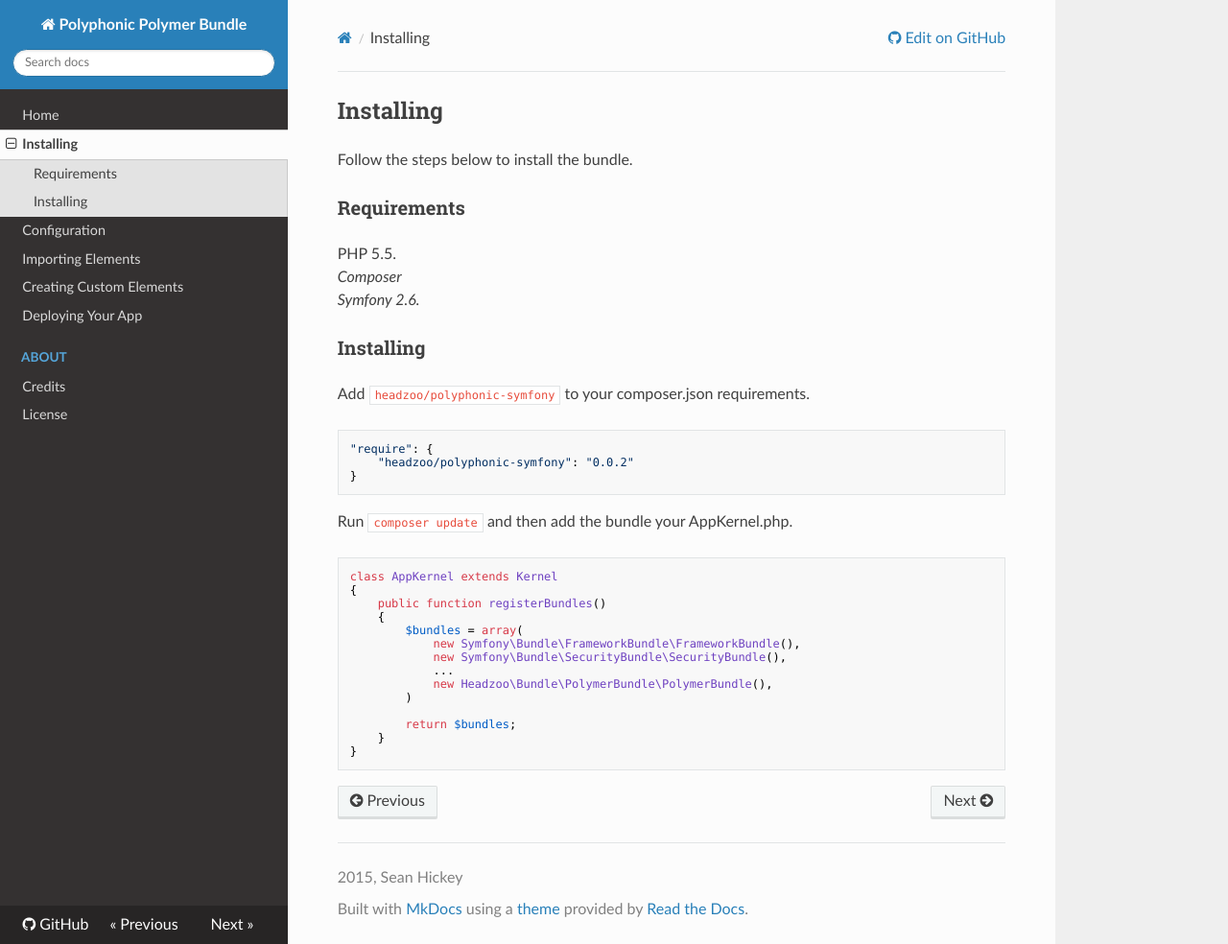
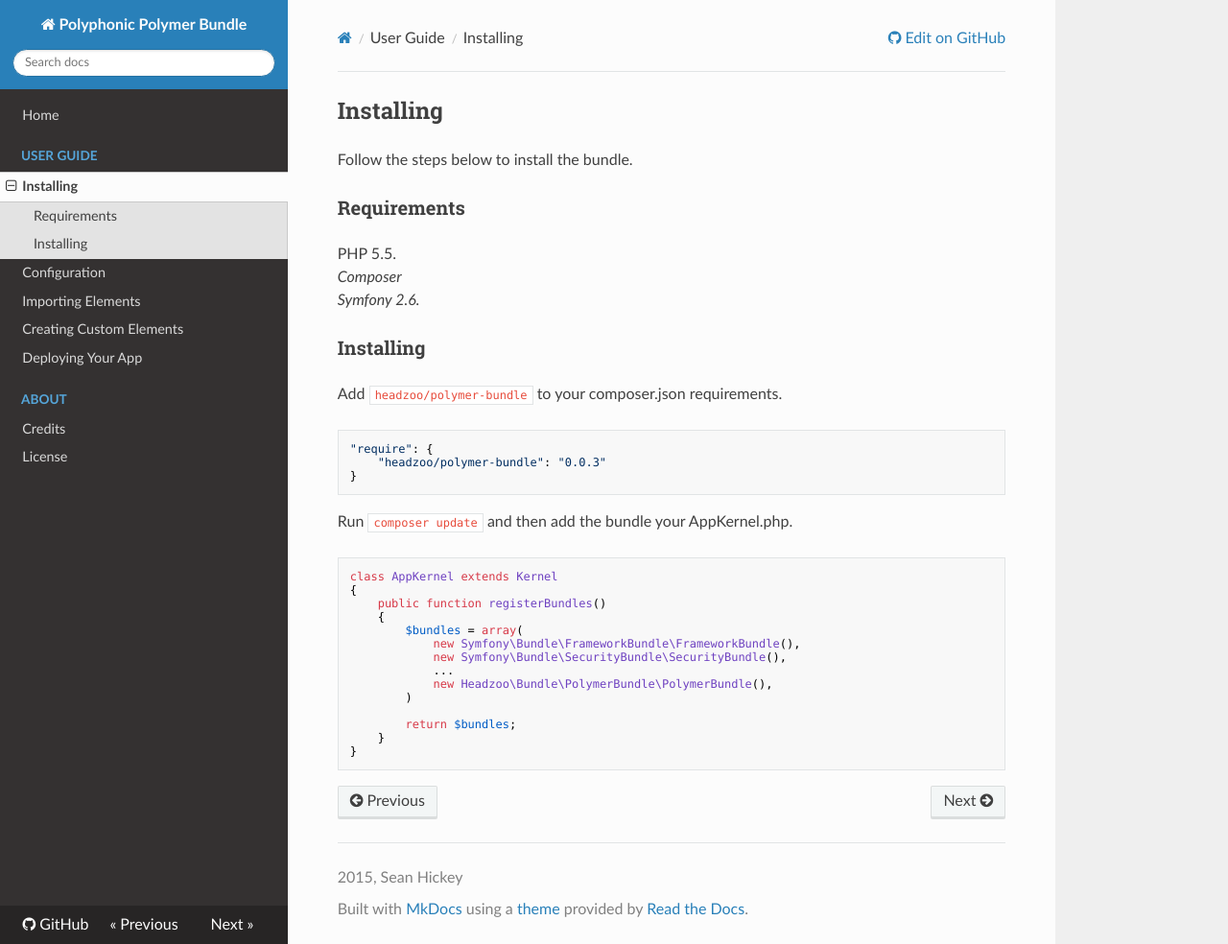
Before and after one commit to headzoo/polymer-bundle, an MkDocs documentation site: the page built from Resources/doc/installing.md, in a window 1280 px wide and 984 px high. Shown: the whole window at 96% size. Built offline with MkDocs 1.6.1, drawn with Linux system fonts in a browser that asks for light colours; nearby versions of some CDN libraries; old or Windows-style settings are respelled for this version of MkDocs.

Commit message:
Updated docs
[ci skip]

Updated docs

[ci skip]

Updated docs

[ci skip]

````diff
--- a/Resources/doc/installing.md
+++ b/Resources/doc/installing.md
@@ -7,11 +7,11 @@
 Symfony 2.6.*
 
 ### Installing
-Add `headzoo/polyphonic-symfony` to your composer.json requirements.
+Add `headzoo/polymer-bundle` to your composer.json requirements.
 
 ```javascript
 "require": {
-    "headzoo/polyphonic-symfony": "0.0.2"
+    "headzoo/polymer-bundle": "0.0.3"
 }
 ```
 
--- a/mkdocs.yml
+++ b/mkdocs.yml
@@ -1,5 +1,5 @@
 site_name: "Polyphonic Polymer Bundle"
-repo_url: "https://github.com/headzoo/polyphonic-symfony"
+repo_url: "https://github.com/headzoo/polymer-bundle"
 site_author: "Sean Hickey"
 copyright: "2015, Sean Hickey"
 markdown_extensions: [fenced_code]
@@ -8,10 +8,10 @@
 
 pages:
 - ["index.md", "Home"]
-- ["installing.md", "Installing"]
-- ["configuration.md", "Configuration"]
-- ["importing.md", "Importing Elements"]
-- ["custom.md", "Creating Custom Elements"]
-- ["deploy.md", "Deploying Your App"]
+- ["installing.md","User Guide", "Installing"]
+- ["configuration.md","User Guide", "Configuration"]
+- ["importing.md","User Guide", "Importing Elements"]
+- ["custom.md","User Guide", "Creating Custom Elements"]
+- ["deploy.md","User Guide", "Deploying Your App"]
 - ["about/credits.md", "About", "Credits"]
 - ["about/license.md", "About", "License"]
````
Also changed, not shown: README.md (+2 -10 lines), Resources/doc/index.md (+0 -9 lines).
